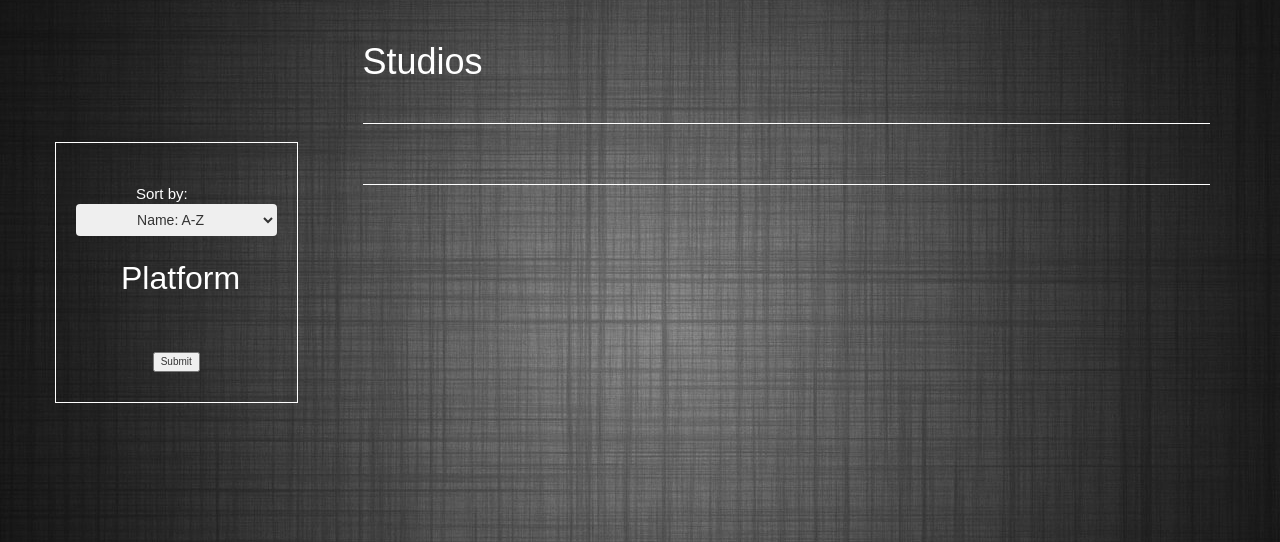
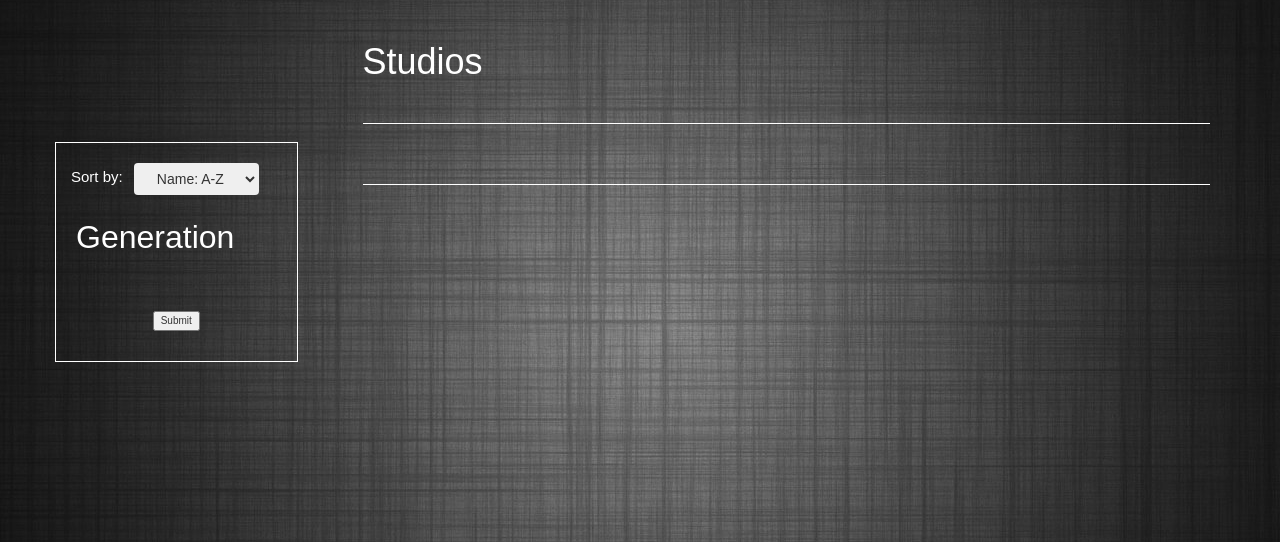
Before and after one commit to wcrasta/idb, a Flask app: template app/templates/studios.html in a window 1280 px wide. Shown: the part 78-620 px from the top of the page. Run offline with Flask 2, Linux system fonts and the light colour scheme; the template is opened without the code that fills it, so the values that code supplies are empty; some libraries are stand-ins or nearby versions.

Commit message:
Fixed sort button positioning among all pages

```diff
--- a/app/templates/games.html
+++ b/app/templates/games.html
@@ -50,6 +50,9 @@
     .list-group {
       padding-left: 20px;
       padding-top: 20px;
+    }
+    #sort {
+      width: 125px;
     }
   </style>
 
--- a/app/templates/platforms.html
+++ b/app/templates/platforms.html
@@ -48,6 +48,9 @@
   .list-group {
     padding-left: 20px;
     padding-top: 20px;
+  }
+  #sort {
+    width: 125px;
   }
   </style>
   <script type="text/javascript">
--- a/app/templates/studios.html
+++ b/app/templates/studios.html
@@ -28,7 +28,6 @@
     text-align: left;
     color: black;
     font-size: 1.5em;
-      margin-left: 45px
   }
 
   img {
@@ -49,6 +48,9 @@
   .list-group {
     padding-left: 20px;
     padding-top: 20px;
+  }
+  #sort {
+    width: 125px;
   }
   </style>
   <script type="text/javascript">
@@ -106,23 +108,22 @@
     <div class="container">
 
       <!-- Filtering options -->
+      <!-- Filtering options -->
       <div class="row">
 
         <div class="col-md-3" style="margin-top: 220px">
           <div class="row" style="padding-right: 50px;">
             <div clas="col-sm-4" style="border: 1px solid white;">
-              <form name = "filterPlatform" action="{{url_for('studios')}}" method="get" style="padding-top: 20px;">
-              <div class="dropdown" style="padding-left: 20px; padding-top: 20px;">
+              <form name = "filterPlatform" action="{{url_for('platforms')}}" method="get" style="padding-top: 20px;">
                 <p style="display: inline; color: white; padding-left: 15px;">Sort by: &nbsp;</p>
               <select name="sort" id="sort" class="btn btn-secondary" onchange="this.form.submit()">
                 <option value="name asc" selected>Name: A-Z</option>
                 <option value="name desc">Name: Z-A</option>
-                  <option value="created_at desc">Founded: Newest-Oldest</option>
-                  <option value="created_at asc">Founded: Oldest-Newest</option>
+                <option value="created_at asc">Founded: Newest-Oldest</option>
+                <option value="created_at desc">Founded: Oldest-Newest</option>
+                <option value="platform_id asc">Platform</option>
               </select>
-              </div>
-              <p class="text-left" style="padding-top: 60px; padding-left: 20px; padding-top: 20px;" > <font color="white" size ="6">Platform</font></p>
-
+              <p class="text-left" style="padding-top: 60px; padding-left: 20px; padding-top: 20px;"> <font color="white" size="6">Generation</font></p>
                 <div class="list-group pre-scrollable">
                 {% for platform in platforms %}
                 {% if platform.id|string() in selected_platforms %}
```
Also changed, not shown: app/templates/reviews.html (+6 -3 lines). Lines whose indentation alone changed are shown as unchanged.
